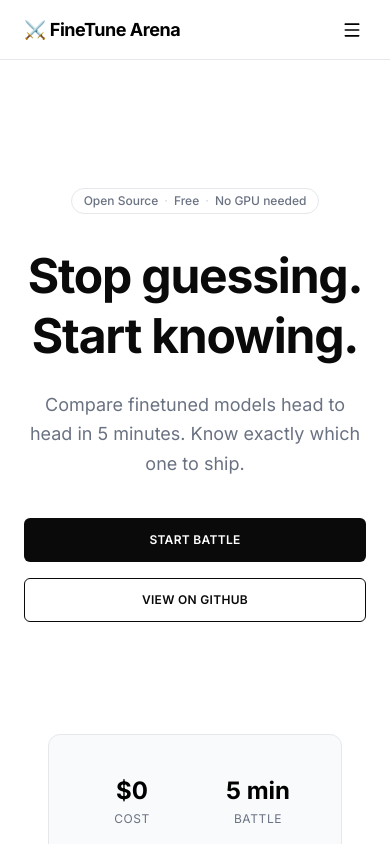
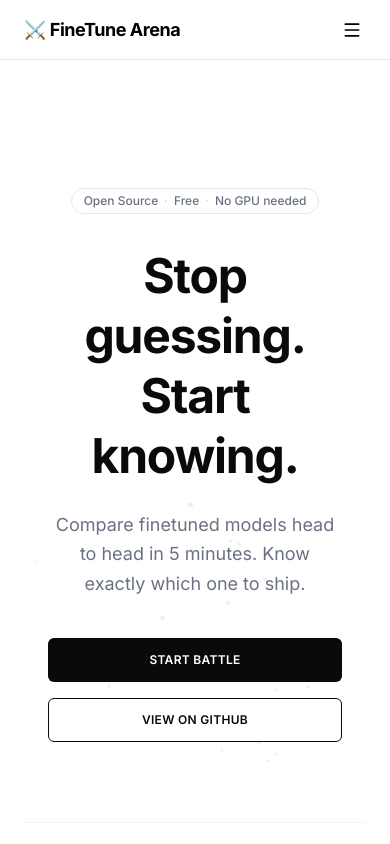
Before and after one commit to dhanushkumar-amk/FINETUNING-AREANA, a React (Vite) app in the folder frontend/: page / in a window 390 px wide. Shown: the top 844 px of the page. Built offline with nearby package versions, Linux system fonts and the light colour scheme.

Commit message:
chore: initialize frontend dependencies and configuration files

```diff
--- a/frontend/src/pages/Landing.jsx
+++ b/frontend/src/pages/Landing.jsx
@@ -1,7 +1,90 @@
-import React from 'react';
+import React, { useState, useEffect } from 'react';
 import { Sparkles, Zap, BarChart2, FileText, Database, Heart, ArrowRight } from 'lucide-react';
 
 export default function Landing() {
+  const [particles, setParticles] = useState([]);
+  const [mousePos, setMousePos] = useState({ x: -100, y: -100 });
+  const [cursorHovered, setCursorHovered] = useState(false);
+  const [heroVisible, setHeroVisible] = useState(false);
+
+  useEffect(() => {
+    // Generate 25 floating particles with randomized attributes
+    const generatedParticles = Array.from({ length: 25 }).map((_, i) => {
+      const size = Math.random() * 3 + 2; // 2px to 5px
+      const speed = Math.random() * 7 + 8; // 8s to 15s
+      const delay = Math.random() * 5; // 0s to 5s
+      const left = Math.random() * 100; // 0% to 100%
+
+      return {
+        id: i,
+        style: {
+          position: 'absolute',
+          bottom: '-20px',
+          left: `${left}%`,
+          width: `${size}px`,
+          height: `${size}px`,
+          backgroundColor: '#D1D5DB', // subtle gray
+          borderRadius: '50%',
+          animationName: 'floatUp',
+          animationDuration: `${speed}s`,
+          animationTimingFunction: 'linear',
+          animationDelay: `${delay}s`,
+          animationIterationCount: 'infinite',
+          animationFillMode: 'backwards',
+          pointerEvents: 'none',
+          zIndex: 0,
+        }
+      };
+    });
+    setParticles(generatedParticles);
+
+    // Track mouse position for custom cursor
+    const handleMouseMove = (e) => {
+      setMousePos({ x: e.clientX, y: e.clientY });
+    };
+
+    // Track hover status over interactive elements
+    const handleMouseOver = (e) => {
+      if (e.target.closest('a, button, [role="button"]')) {
+        setCursorHovered(true);
+      } else {
+        setCursorHovered(false);
+      }
+    };
+
+    window.addEventListener('mousemove', handleMouseMove);
+    window.addEventListener('mouseover', handleMouseOver);
+
+    // Scroll reveal observer
+    const observerOptions = {
+      root: null,
+      rootMargin: '0px 0px -100px 0px', // trigger 100px before appearing
+      threshold: 0.05,
+    };
+
+    const observer = new IntersectionObserver((entries) => {
+      entries.forEach((entry) => {
+        if (entry.isIntersecting) {
+          entry.target.classList.add('revealed');
+          observer.unobserve(entry.target);
+        }
+      });
+    }, observerOptions);
+
+    const elements = document.querySelectorAll('.reveal-on-scroll');
+    elements.forEach((el) => observer.observe(el));
+
+    // Fade in hero content shortly after mount
+    const timer = setTimeout(() => setHeroVisible(true), 100);
+
+    return () => {
+      window.removeEventListener('mousemove', handleMouseMove);
+      window.removeEventListener('mouseover', handleMouseOver);
+      elements.forEach((el) => observer.unobserve(el));
+      clearTimeout(timer);
+    };
+  }, []);
+
   const steps = [
     {
       id: 1,
@@ -59,9 +142,69 @@ export default function Landing() {
   ];
 
   return (
-    <div className="bg-white text-[#0A0A0A]">
+    <div className="bg-white text-[#0A0A0A] relative">
+      {/* CUSTOM CURSOR TRAILING RING */}
+      <div
+        className={`hidden md:block fixed pointer-events-none z-[9999] rounded-full border border-black/35 -translate-x-1/2 -translate-y-1/2 transition-all duration-150 ease-out ${
+          cursorHovered ? 'w-12 h-12 border-black bg-black/5' : 'w-7 h-7'
+        }`}
+        style={{
+          left: `${mousePos.x}px`,
+          top: `${mousePos.y}px`,
+        }}
+      />
+      <div
+        className="hidden md:block fixed pointer-events-none z-[9999] rounded-full bg-black w-1.5 h-1.5 -translate-x-1/2 -translate-y-1/2 transition-all duration-75 ease-out"
+        style={{
+          left: `${mousePos.x}px`,
+          top: `${mousePos.y}px`,
+        }}
+      />
+
       {/* SECTION 1 - HERO */}
-      <section className="py-20 md:py-28 text-center max-w-3xl mx-auto flex flex-col items-center">
+      <section className="relative overflow-hidden w-full py-20 md:py-28 text-center flex flex-col items-center border-b border-gray-100">
+        {/* Local CSS Animations */}
+        <style>{`
+          @keyframes floatUp {
+            0% {
+              transform: translateY(0) scale(0.8);
+              opacity: 0;
+            }
+            15% {
+              opacity: 0.4;
+            }
+            85% {
+              opacity: 0.4;
+            }
+            100% {
+              transform: translateY(-550px) scale(1.2);
+              opacity: 0;
+            }
+          }
+
+          .reveal-on-scroll {
+            opacity: 0;
+            transform: translateY(24px);
+            transition: opacity 0.8s cubic-bezier(0.16, 1, 0.3, 1), transform 0.8s cubic-bezier(0.16, 1, 0.3, 1);
+          }
+
+          .reveal-on-scroll.revealed {
+            opacity: 1;
+            transform: translateY(0);
+          }
+        `}</style>
+
+        {/* Floating Particles Container */}
+        <div className="absolute inset-0 pointer-events-none z-0 overflow-hidden">
+          {particles.map((p) => (
+            <div key={p.id} style={p.style} />
+          ))}
+        </div>
+
+        {/* Hero Content Wrapper */}
+        <div className={`relative z-10 max-w-3xl mx-auto px-6 flex flex-col items-center transition-all duration-1000 ease-out ${
+          heroVisible ? 'opacity-100 translate-y-0' : 'opacity-0 translate-y-4'
+        }`}>
           {/* Small badge top */}
           <div className="inline-flex items-center gap-1.5 px-3 py-1 border border-gray-200 rounded-full text-xs text-gray-500 font-medium mb-8 select-none">
             <span>Open Source</span>
@@ -90,10 +233,11 @@ export default function Landing() {
               View on GitHub
             </button>
           </div>
+        </div>
       </section>
 
       {/* SECTION 2 - STATS BAR */}
-      <section className="py-8 max-w-5xl mx-auto px-6">
+      <section className="reveal-on-scroll py-8 max-w-5xl mx-auto px-6">
         <div className="grid grid-cols-2 md:grid-cols-4 gap-6 p-8 border border-gray-200 rounded-xl bg-gray-50 divide-y-0 divide-x-0 md:divide-x md:divide-gray-200">
           <div className="text-center flex flex-col items-center justify-center p-2">
             <span className="text-2xl md:text-3xl font-bold text-black">$0</span>
@@ -116,13 +260,17 @@ export default function Landing() {
 
       {/* SECTION 3 - HOW IT WORKS */}
       <section className="py-24 max-w-6xl mx-auto px-6">
-        <div className="text-center mb-16">
+        <div className="reveal-on-scroll text-center mb-16">
           <h2 className="text-3xl font-bold tracking-tight text-[#0A0A0A]">How it works</h2>
         </div>
 
         <div className="grid grid-cols-1 md:grid-cols-4 gap-8 relative">
           {steps.map((step, idx) => (
-            <div key={step.id} className="relative flex flex-col items-center text-center p-4">
+            <div
+              key={step.id}
+              className="reveal-on-scroll relative flex flex-col items-center text-center p-4"
+              style={{ transitionDelay: `${idx * 150}ms` }}
+            >
               {/* Number badge */}
               <div className="w-10 h-10 rounded-full border border-gray-200 flex items-center justify-center text-sm font-semibold text-black bg-white mb-6">
                 {step.id}
@@ -143,7 +291,7 @@ export default function Landing() {
 
       {/* SECTION 4 - FEATURES GRID */}
       <section className="py-24 max-w-6xl mx-auto px-6 border-t border-gray-100">
-        <div className="text-center mb-16">
+        <div className="reveal-on-scroll text-center mb-16">
           <h2 className="text-3xl font-bold tracking-tight text-[#0A0A0A]">Everything you need</h2>
         </div>
 
@@ -151,7 +299,8 @@ export default function Landing() {
           {features.map((feature, index) => (
             <div
               key={index}
-              className="p-8 border border-gray-200 rounded-[12px] bg-white hover:border-black transition-colors duration-200"
+              className="reveal-on-scroll p-8 border border-gray-200 rounded-[12px] bg-white hover:border-black transition-colors duration-200"
+              style={{ transitionDelay: `${(index % 3) * 150}ms` }}
             >
               <div className="w-10 h-10 flex items-center justify-center border border-gray-200 rounded-lg bg-gray-50 mb-6">
                 {feature.icon}
@@ -164,7 +313,7 @@ export default function Landing() {
       </section>
 
       {/* SECTION 5 - FOOTER */}
-      <footer className="py-12 mt-20 border-t border-gray-200">
+      <footer className="reveal-on-scroll py-12 mt-20 border-t border-gray-200">
         <div className="max-w-6xl mx-auto px-6 flex flex-col md:flex-row justify-between items-center gap-6">
           {/* Logo and License */}
           <div className="flex flex-col items-center md:items-start gap-1">
```
Lines whose indentation alone changed are shown as unchanged.
